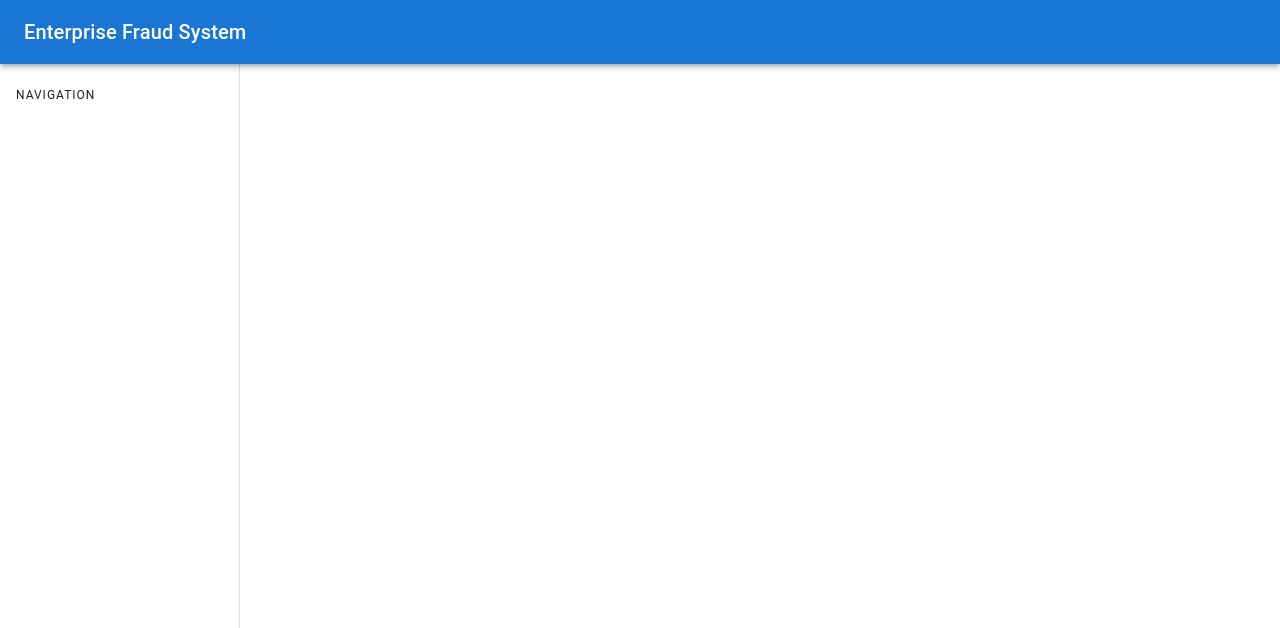
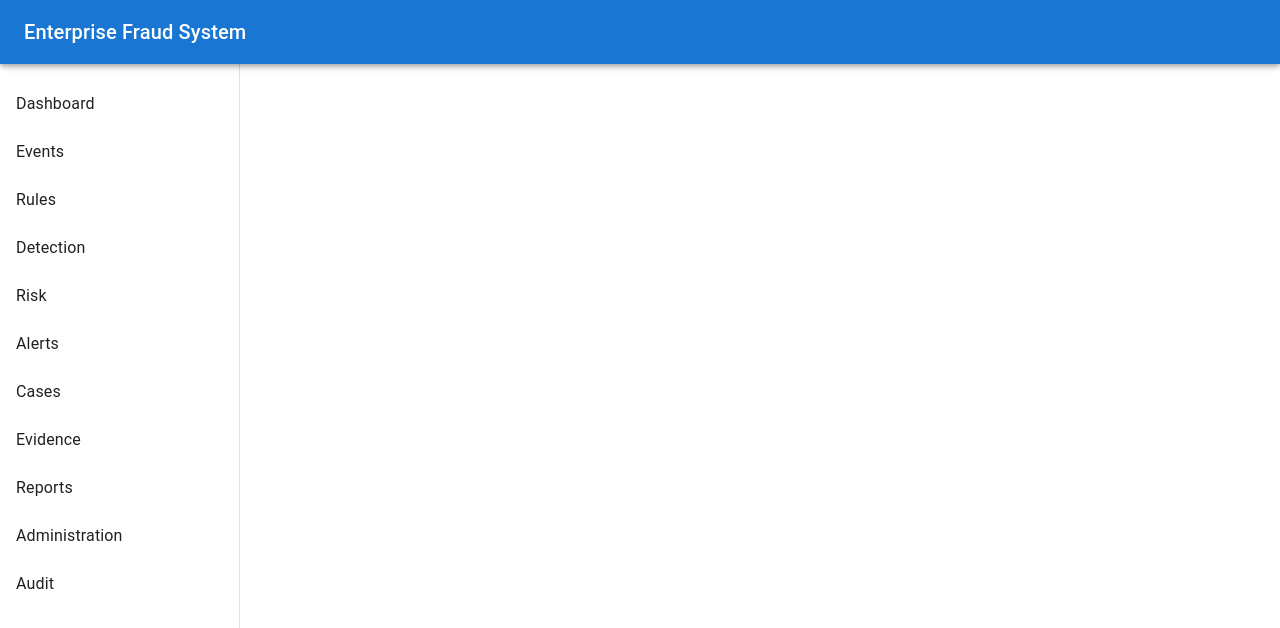
Before and after one commit to lflira699/enterprise-fraud-system, a React (Vite) app in the folder 02-Development/02-Source Code/efs-frontend/: page / in a window 1280 px wide. Shown: the top 628 px of the page. Built offline with nearby package versions, Linux system fonts and the light colour scheme.

Commit message:
feat(frontend): add sidebar navigation

```diff
--- /dev/null
+++ b/02-Development/02-Source Code/efs-frontend/src/routing/AppNavigation.tsx
@@ -0,0 +1,89 @@
+import {
+  List,
+  ListItemButton,
+  ListItemText,
+} from '@mui/material'
+import {
+  useLocation,
+  useNavigate,
+} from 'react-router-dom'
+
+import { ROUTE_PATHS } from './routePaths'
+
+const NAVIGATION_ITEMS = [
+  {
+    label: 'Dashboard',
+    path: ROUTE_PATHS.dashboard,
+  },
+  {
+    label: 'Events',
+    path: ROUTE_PATHS.events,
+  },
+  {
+    label: 'Rules',
+    path: ROUTE_PATHS.rules,
+  },
+  {
+    label: 'Detection',
+    path: ROUTE_PATHS.detection,
+  },
+  {
+    label: 'Risk',
+    path: ROUTE_PATHS.risk,
+  },
+  {
+    label: 'Alerts',
+    path: ROUTE_PATHS.alerts,
+  },
+  {
+    label: 'Cases',
+    path: ROUTE_PATHS.cases,
+  },
+  {
+    label: 'Evidence',
+    path: ROUTE_PATHS.evidence,
+  },
+  {
+    label: 'Reports',
+    path: ROUTE_PATHS.reports,
+  },
+  {
+    label: 'Administration',
+    path: ROUTE_PATHS.administration,
+  },
+  {
+    label: 'Audit',
+    path: ROUTE_PATHS.audit,
+  },
+] as const
+
+function AppNavigation() {
+  const location = useLocation()
+  const navigate = useNavigate()
+
+  return (
+    <List
+      component="nav"
+      aria-label="Primary navigation"
+      disablePadding
+    >
+      {NAVIGATION_ITEMS.map((item) => (
+        <ListItemButton
+          key={item.path}
+          selected={
+            location.pathname === item.path
+          }
+          onClick={() => {
+            void navigate(item.path)
+          }}
+        >
+          <ListItemText
+            primary={item.label}
+          />
+        </ListItemButton>
+      ))}
+    </List>
+  )
+}
+
+export default AppNavigation
--- a/02-Development/02-Source Code/efs-frontend/src/routing/AppRouter.tsx
+++ b/02-Development/02-Source Code/efs-frontend/src/routing/AppRouter.tsx
@@ -2,6 +2,7 @@ import { Box, Typography } from '@mui/material'
 import { Route, Routes } from 'react-router-dom'
 
 import AppLayout from '../shared/layouts/AppLayout'
+import AppNavigation from './AppNavigation'
 import { ROUTE_PATHS, type RoutePath } from './routePaths'
 
 type RouteBoundaryProps = {
@@ -25,7 +26,9 @@ function RouteBoundary({
 
 function AppRouter() {
   return (
-    <AppLayout>
+    <AppLayout
+      navigation={<AppNavigation />}
+    >
       <Routes>
         <Route
           path={ROUTE_PATHS.dashboard}
--- a/02-Development/02-Source Code/efs-frontend/src/shared/layouts/AppLayout.tsx
+++ b/02-Development/02-Source Code/efs-frontend/src/shared/layouts/AppLayout.tsx
@@ -11,10 +11,12 @@ const DRAWER_WIDTH = 240
 
 type AppLayoutProps = {
   children: ReactNode
+  navigation: ReactNode
 }
 
 function AppLayout({
   children,
+  navigation,
 }: AppLayoutProps) {
   return (
     <Box
@@ -54,16 +56,11 @@ function AppLayout({
         <Toolbar />
 
         <Box
-          component="nav"
           sx={{
-            p: 2,
+            py: 2,
           }}
         >
-          <Typography
-            variant="overline"
-          >
-            Navigation
-          </Typography>
+          {navigation}
         </Box>
       </Drawer>
 
```
